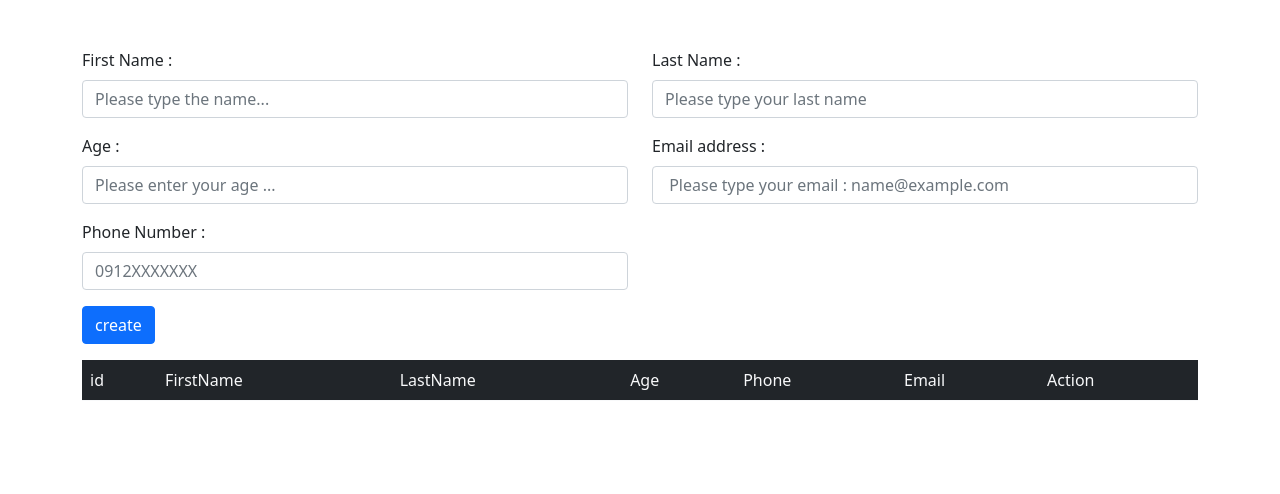
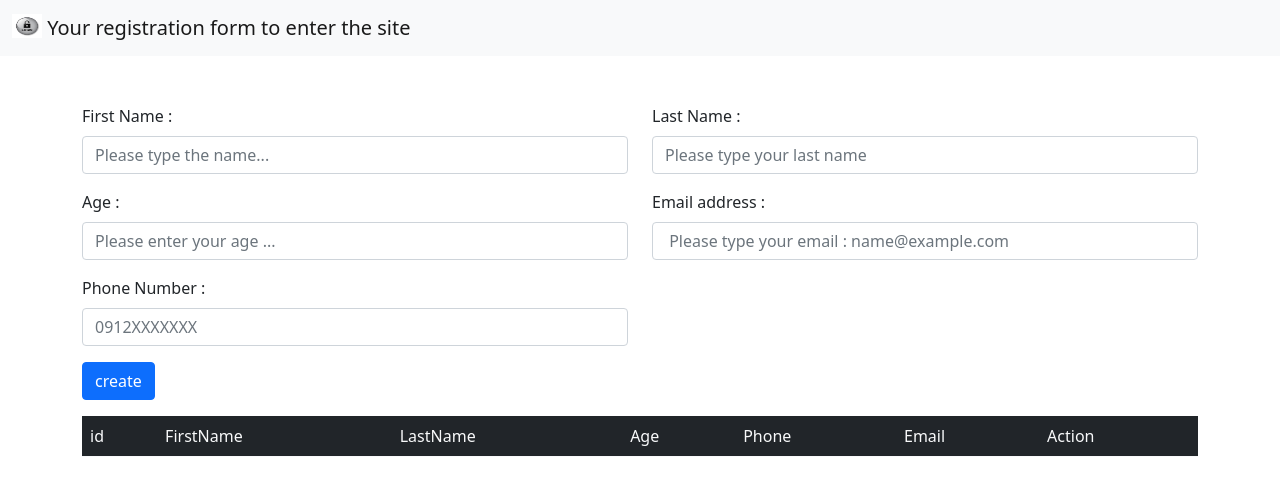
Before and after one commit to mohammadsohrabi2021/Table, a plain HTML site: page index.html in a window 1280 px wide. Drawn offline with nearby package versions, Linux system fonts and the light colour scheme.

Commit message:
add image login and create navbar index.html

```diff
--- a/index.html
+++ b/index.html
@@ -9,6 +9,14 @@
     <title>Document</title>
 </head>
 <body>
+  <nav class="navbar navbar-light bg-light">
+    <div class="container-fluid">
+      <a class="navbar-brand" href="#">
+        <img src="image/download.jfif" alt="" width="30" height="24" class="d-inline-block align-text-top">
+        Your registration form to enter the site
+      </a>
+    </div>
+  </nav>
 
     <div class="container">
         <form id="userForm">
```
Also changed, not shown: image/download.jfif (added).
